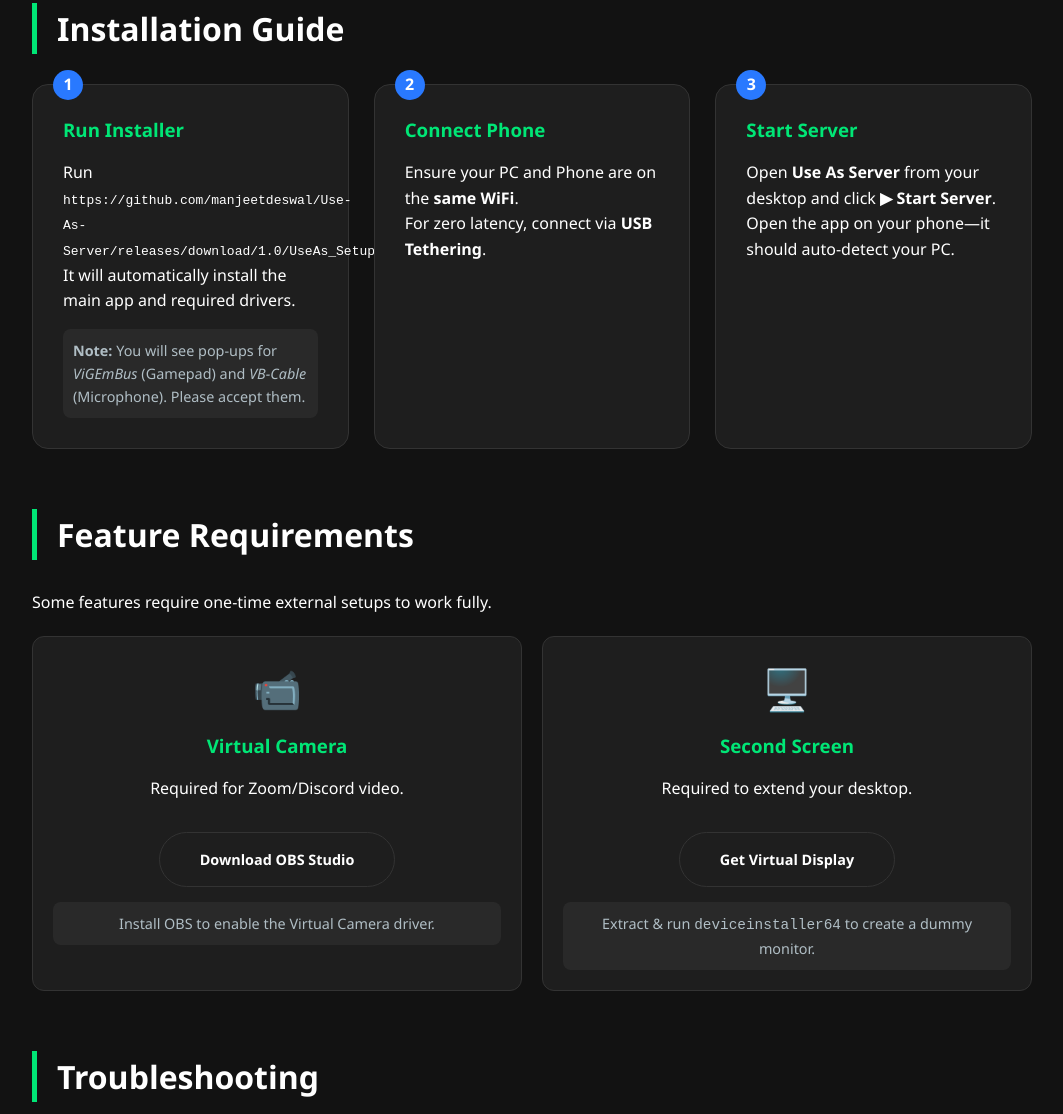
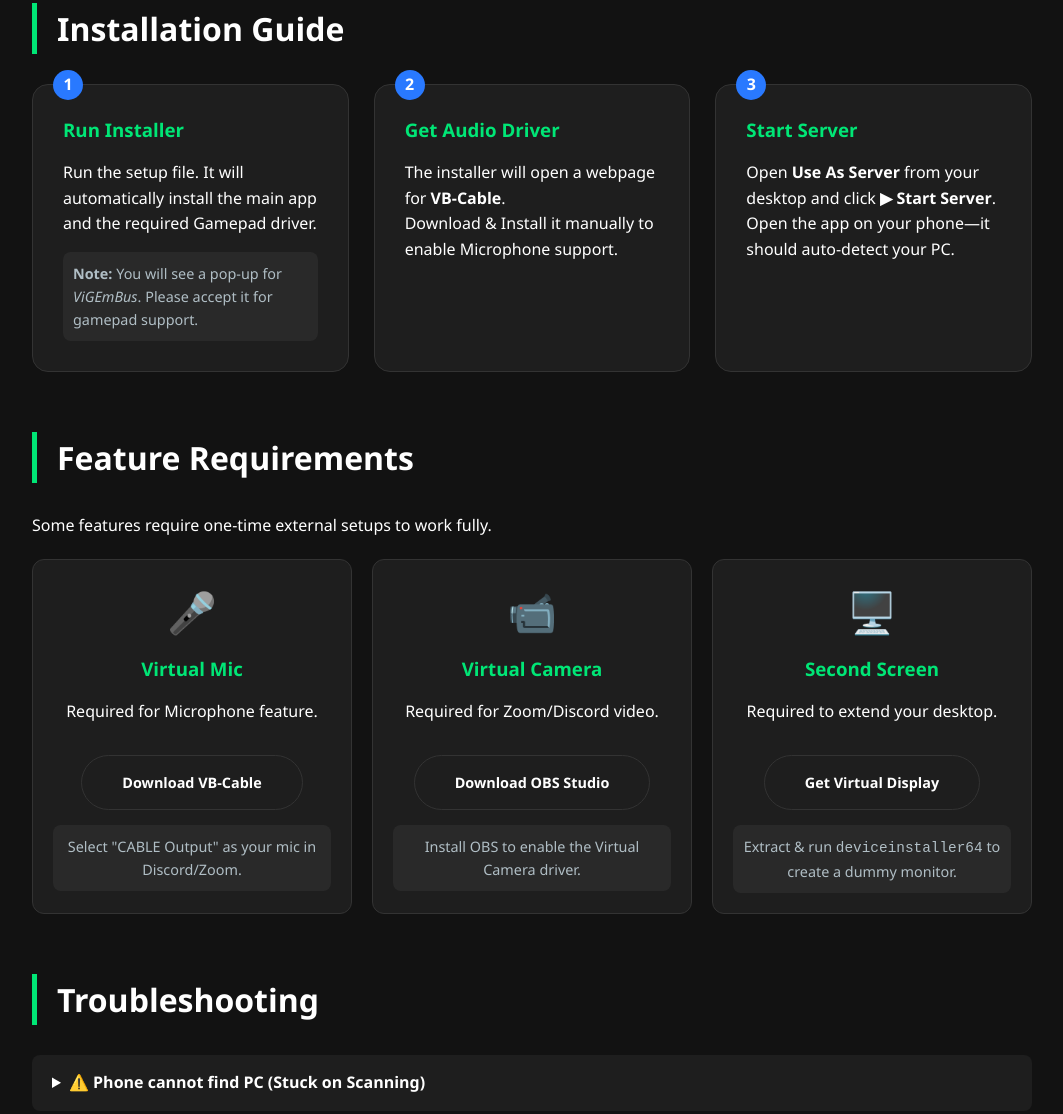
Before and after one commit to manjeetdeswal/Use-As-Server, a plain HTML site: page index.html in a window 1280 px wide. Shown: the part 507-1621 px from the top of the page, without its empty margins (108-1171 px from the left). Drawn offline with Linux system fonts and the light colour scheme.

Commit message:
Update index.html

```diff
--- a/index.html
+++ b/index.html
@@ -211,16 +211,16 @@
                 <div class="step-card">
                     <div class="step-num">1</div>
                     <h3>Run Installer</h3>
-                    <p>Run <code>https://github.com/manjeetdeswal/Use-As-Server/releases/download/1.0/UseAs_Setup_v1.0.exe</code>. It will automatically install the main app and required drivers.</p>
+                    <p>Run the setup file. It will automatically install the main app and the required Gamepad driver.</p>
                     <div class="note">
-                        <strong>Note:</strong> You will see pop-ups for <em>ViGEmBus</em> (Gamepad) and <em>VB-Cable</em> (Microphone). Please accept them.
+                        <strong>Note:</strong> You will see a pop-up for <em>ViGEmBus</em>. Please accept it for gamepad support.
                     </div>
                 </div>
                 <div class="step-card">
                     <div class="step-num">2</div>
-                    <h3>Connect Phone</h3>
-                    <p>Ensure your PC and Phone are on the <strong>same WiFi</strong>.</p>
-                    <p>For zero latency, connect via <strong>USB Tethering</strong>.</p>
+                    <h3>Get Audio Driver</h3>
+                    <p>The installer will open a webpage for <strong>VB-Cable</strong>.</p>
+                    <p>Download & Install it manually to enable Microphone support.</p>
                 </div>
                 <div class="step-card">
                     <div class="step-num">3</div>
@@ -236,6 +236,15 @@
             <p style="margin-bottom: 20px;">Some features require one-time external setups to work fully.</p>
 
             <div class="downloads-grid">
+                <div class="download-card">
+                    <span class="icon">🎤</span>
+                    <h3>Virtual Mic</h3>
+                    <p>Required for Microphone feature.</p>
+                    <br>
+                    <a href="https://vb-audio.com/Cable/" target="_blank" class="btn btn-secondary" style="font-size: 0.9rem;">Download VB-Cable</a>
+                    <div class="note" style="margin-top:10px;">Select "CABLE Output" as your mic in Discord/Zoom.</div>
+                </div>
+
                 <div class="download-card">
                     <span class="icon">📹</span>
                     <h3>Virtual Camera</h3>
@@ -307,5 +316,4 @@
     </footer>
 
 </body>
-
 </html>
```
